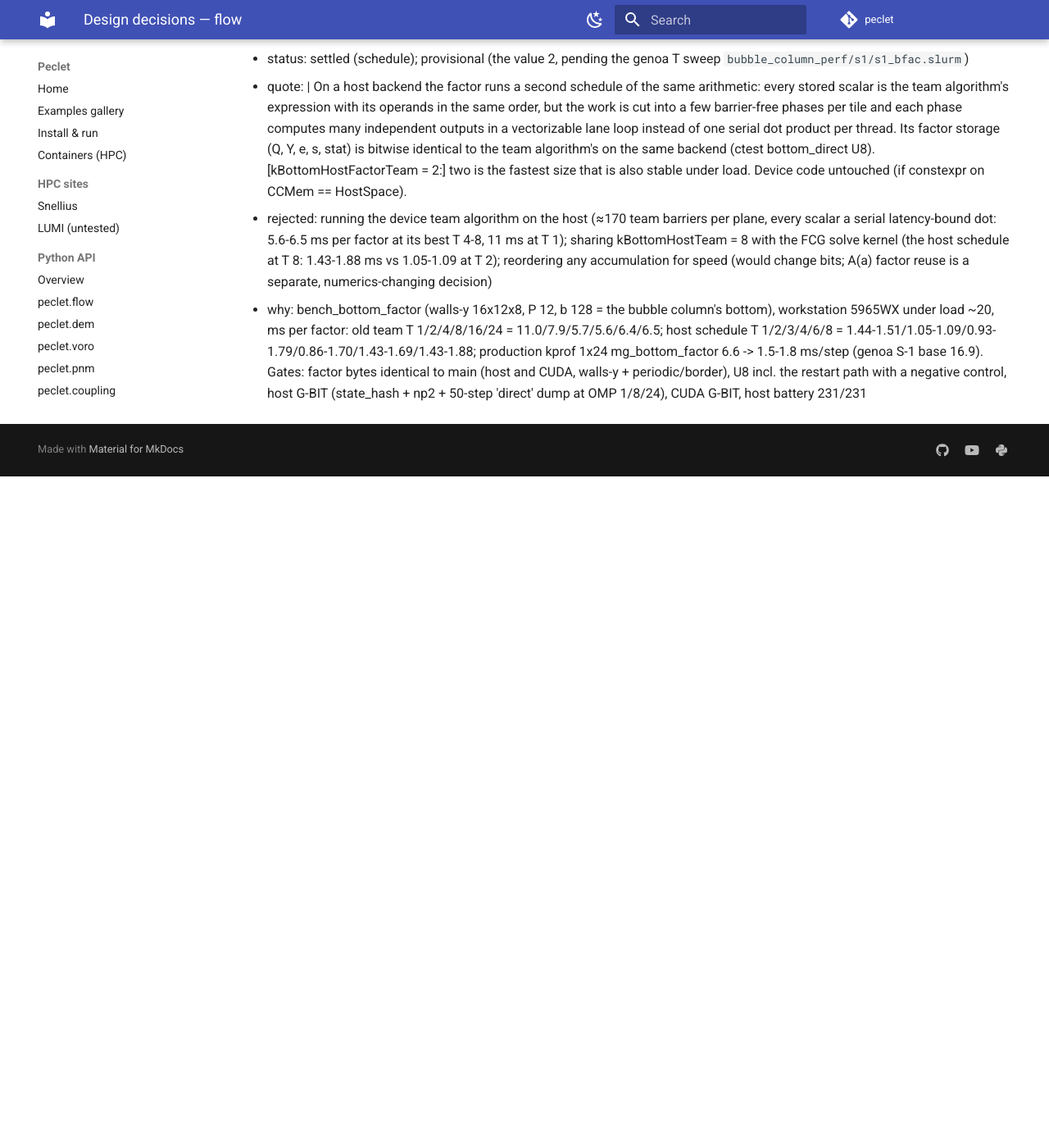
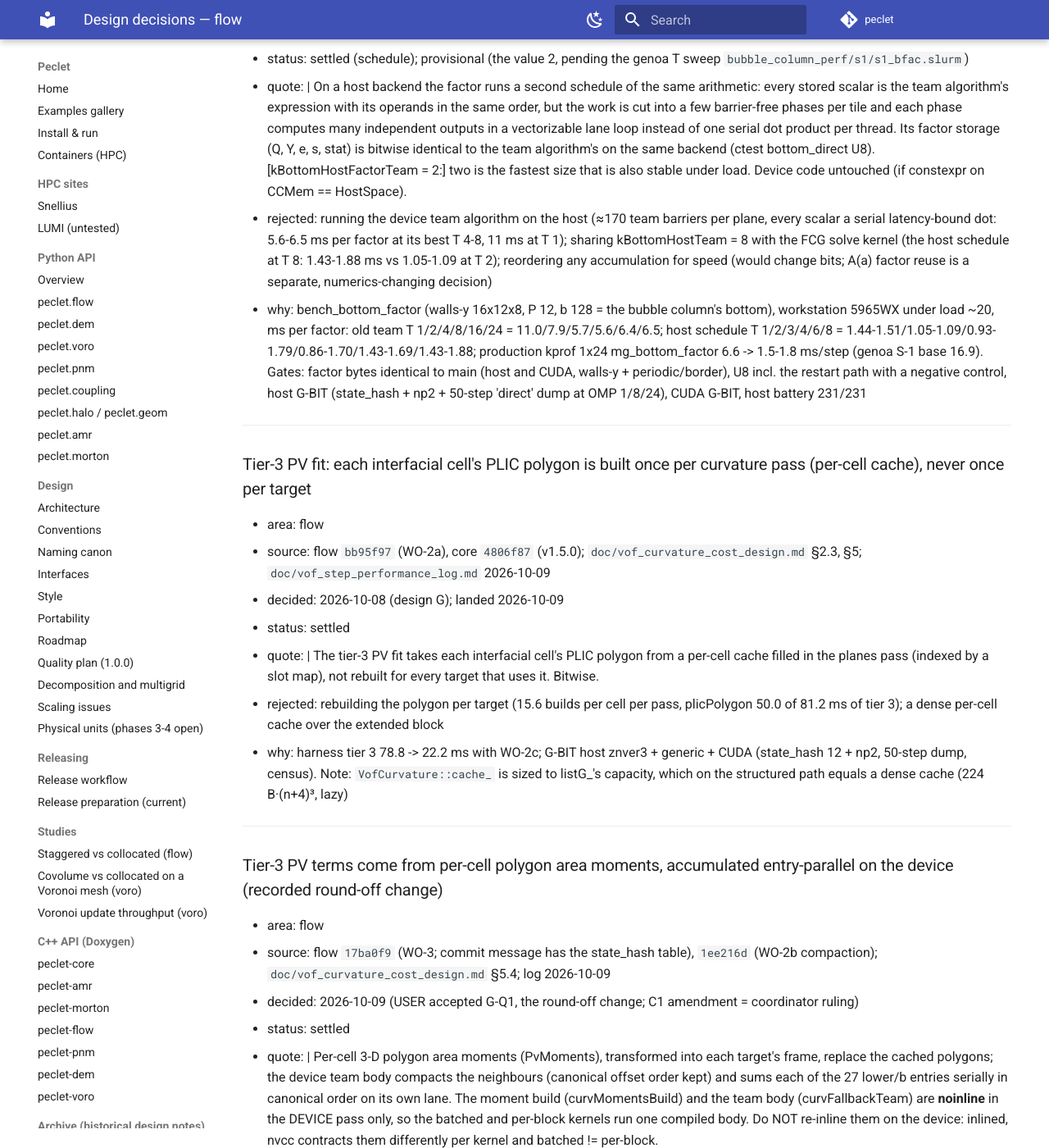
Before and after one commit to computational-chemical-engineering/peclet, an MkDocs documentation site: the page built from docs/decisions/flow.md, in a window 1280 px wide and 1400 px high, scrolled down 118219 px. Shown: the whole window at 82% size. Built offline with MkDocs 1.6.1 and Material for MkDocs 9.7.7, drawn with Linux system fonts in a browser that asks for light colours; comment, search, counter and statistics services are not loaded; before the commit the page ends 118800 px from its top, so only the background shows below that; some of the changed text lies outside the part shown.

Commit message:
core v1.5.0 (design G kernels, published to PyPI); flow 60126ec: design G landed (WO-0..3) + projection phase-1/2 prep, pinned to core v1.5.0; register: four design-G entries
Co-Authored-By: Claude Opus 5.5 <noreply@anthropic.com>
Claude-Session: https://claude.ai/code/session_0127kjaH3FmCxkx1nzhmxWbn

```diff
--- a/docs/decisions/flow.md
+++ b/docs/decisions/flow.md
@@ -4143,3 +4143,60 @@ Do not reverse an entry here without recording a new decision that supersedes it
     under load. Device code untouched (if constexpr on CCMem == HostSpace).
 - rejected: running the device team algorithm on the host (≈170 team barriers per plane, every scalar a serial latency-bound dot: 5.6-6.5 ms per factor at its best T 4-8, 11 ms at T 1); sharing kBottomHostTeam = 8 with the FCG solve kernel (the host schedule at T 8: 1.43-1.88 ms vs 1.05-1.09 at T 2); reordering any accumulation for speed (would change bits; A(a) factor reuse is a separate, numerics-changing decision)
 - why: bench_bottom_factor (walls-y 16x12x8, P 12, b 128 = the bubble column's bottom), workstation 5965WX under load ~20, ms per factor: old team T 1/2/4/8/16/24 = 11.0/7.9/5.7/5.6/6.4/6.5; host schedule T 1/2/3/4/6/8 = 1.44-1.51/1.05-1.09/0.93-1.79/0.86-1.70/1.43-1.69/1.43-1.88; production kprof 1x24 mg_bottom_factor 6.6 -> 1.5-1.8 ms/step (genoa S-1 base 16.9). Gates: factor bytes identical to main (host and CUDA, walls-y + periodic/border), U8 incl. the restart path with a negative control, host G-BIT (state_hash + np2 + 50-step 'direct' dump at OMP 1/8/24), CUDA G-BIT, host battery 231/231
+
+---
+
+### Tier-3 PV fit: each interfacial cell's PLIC polygon is built once per curvature pass (per-cell cache), never once per target
+- area: flow
+- source: flow `bb95f97` (WO-2a), core `4806f87` (v1.5.0); `doc/vof_curvature_cost_design.md` §2.3, §5; `doc/vof_step_performance_log.md` 2026-10-09
+- decided: 2026-10-08 (design G); landed 2026-10-09
+- status: settled
+- quote: |
+    The tier-3 PV fit takes each interfacial cell's PLIC polygon from a per-cell cache filled in the
+    planes pass (indexed by a slot map), not rebuilt for every target that uses it. Bitwise.
+- rejected: rebuilding the polygon per target (15.6 builds per cell per pass, plicPolygon 50.0 of 81.2 ms of tier 3); a dense per-cell cache over the extended block
+- why: harness tier 3 78.8 -> 22.2 ms with WO-2c; G-BIT host znver3 + generic + CUDA (state_hash 12 + np2, 50-step dump, census). Note: `VofCurvature::cache_` is sized to listG_'s capacity, which on the structured path equals a dense cache (224 B·(n+4)³, lazy)
+
+---
+
+### Tier-3 PV terms come from per-cell polygon area moments, accumulated entry-parallel on the device (recorded round-off change)
+- area: flow
+- source: flow `17ba0f9` (WO-3; commit message has the state_hash table), `1ee216d` (WO-2b compaction); `doc/vof_curvature_cost_design.md` §5.4; log 2026-10-09
+- decided: 2026-10-09 (USER accepted G-Q1, the round-off change; C1 amendment = coordinator ruling)
+- status: settled
+- quote: |
+    Per-cell 3-D polygon area moments (PvMoments), transformed into each target's frame, replace
+    the cached polygons; the device team body compacts the neighbours (canonical offset order kept)
+    and sums each of the 27 lower/b entries serially in canonical order on its own lane. The moment
+    build (curvMomentsBuild) and the team body (curvFallbackTeam) are __noinline__ in the DEVICE
+    pass only, so the batched and per-block kernels run one compiled body. Do NOT re-inline them
+    on the device: inlined, nvcc contracts them differently per kernel and batched != per-block.
+- rejected: per-target Green's-theorem moments (2.6× slower, FP64-heavy); a centroid point fit; a smaller support; one lane accumulating all 42 entries (FP64-issue-bound); thread per target; a warp reduction; a CUDA tolerance on the batched == per-block gate C1
+- why: vs WO-2b, 50-step max rel host 2.71e-14 / CUDA 2.47e-14 (N50 2.52e-9), iterations identical, κ 3.6e-15 / 4.4e-15, census identical; only vof_droplet's hash changes. RTX 5080 tier 3 3.55 -> 0.575 ms, curvature stage 6.19 -> ~3.3 ms (shared GPU). The single-lane vs entry-parallel difference is FMA contraction (bitwise with --fmad=false), not order
+- supersedes: the one-lane accumulation of "PV curvature fallback: one team per target cell, canonical-order accumulation" (team shape and canonical order stand)
+
+---
+
+### Height-function columns stay 7 cells; longer (Popinet/TBFsolver-style) column walks are rejected
+- area: flow
+- source: `doc/vof_curvature_cost_design.md` §2.6 (gate B sphere, harness replay)
+- decided: 2026-10-08 (design G)
+- status: settled
+- quote: |
+    The cells only a long column closes are the steep-slope cells where height functions are
+    inaccurate; fewer tier-3 cells via longer columns is not a saving worth its error.
+- rejected: 9- and 11-cell columns to cut tier-3 work
+- why: gate B sphere max-error order 1.86 -> 1.50 (9) / 0.92 (11); max error at 64³ 3.8e-3 -> 6.3e-3 / 1.4e-2
+
+---
+
+### The PV normal equations accumulate only their lower triangle and diagonal
+- area: flow
+- source: flow `bb95f97`; core `4806f87` (T3)
+- decided: 2026-10-08 (design G)
+- status: settled
+- quote: |
+    curvSolveSym reads nothing above the diagonal, so only the lower triangle and diagonal are
+    accumulated. Bitwise.
+- rejected: the full 6×6 accumulation (dead work)
+- why: core T3 0 mismatches over 1e5 cases; flow G-BIT host + CUDA
```
Also changed, not shown: docs/DECISIONS.md (+5 -1 lines).
